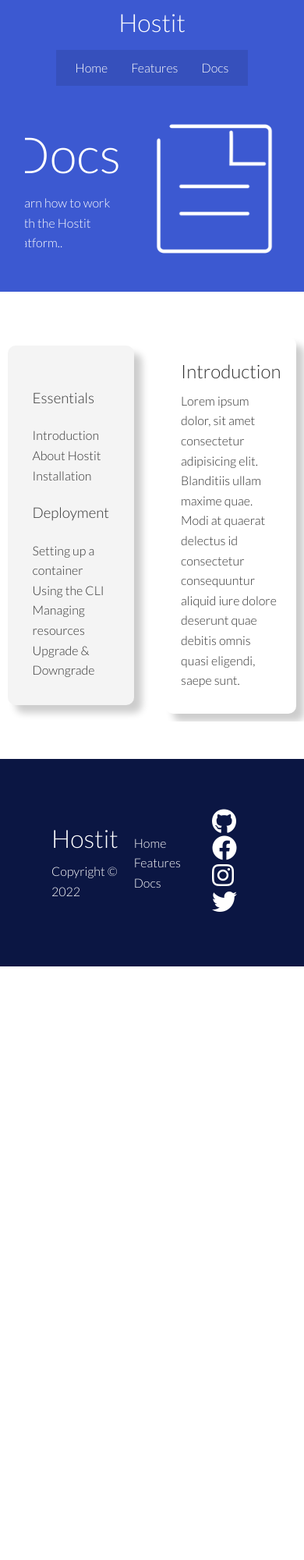
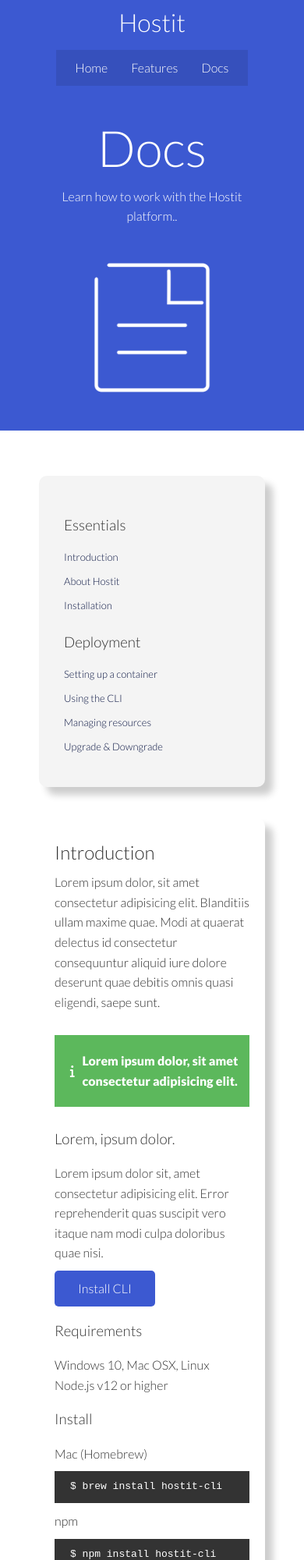
Before and after one commit to ezgisumbul/hostit, a plain HTML site: page docs.html in a window 390 px wide. Shown: the top 2000 px of the page at 78% size. Before the commit the page ends 1239 px from the top, so only its background shows below. Drawn offline with Linux system fonts and the light colour scheme.

Commit message:
style docs. add responsive style for features and docs.

```diff
--- a/css/style.css
+++ b/css/style.css
@@ -5,6 +5,8 @@
   --secondary-color: #1e3bae;
   --dark-color: #0b1643;
   --light-color: #f4f4f4;
+  --success-color: #5cb85c;
+  --error-color: #d9534f;
 }
 
 * {
@@ -42,6 +44,13 @@
 
 img {
   width: 100%;
+}
+
+code,
+pre {
+  background: #333;
+  color: #fff;
+  padding: 10px;
 }
 
 /* Navbar */
@@ -235,11 +244,32 @@
 
 /* Docs main */
 
+.docs-main h3 {
+  margin: 20px 0;
+}
+
+.docs-main .grid {
+  grid-template-columns: 1fr 2fr;
+  align-items: flex-start;
+}
+
+.docs-main nav li {
+  font-size: 13px;
+  padding-bottom: 5px;
+  margin-bottom: 5px;
+}
+
+.docs-main a:hover {
+  color: var(--primary-color);
+}
+
 /* Footer */
 
 .footer .social a {
   margin: 0 20px;
 }
+
+/* Animations */
 
 /* MEDIA QUERIES */
 
@@ -249,9 +279,31 @@
   .showcase .grid,
   .stats .grid,
   .cli .grid,
-  .cloud .grid {
+  .cloud .grid,
+  .features-head .grid,
+  .docs-head .grid,
+  .docs-main .grid,
+  .features-main .grid,
+  .features-sub-head .grid {
     grid-template-columns: 1fr;
     grid-template-rows: 1fr;
+  }
+
+  .features-head,
+  .features-sub-head,
+  .docs-head {
+    text-align: center;
+  }
+
+  .features-head img,
+  .features-sub-head img,
+  .docs-head img {
+    justify-self: center;
+  }
+
+  .features-main .grid > *:first-child,
+  .features-main .grid > *:nth-child(2) {
+    grid-column: 1;
   }
 
   .showcase {
--- a/css/utilities.css
+++ b/css/utilities.css
@@ -92,6 +92,23 @@
 
 /* Text styles */
 
+.text-primary {
+  color: var(--primary-color);
+}
+
+.text-secondary {
+  color: var(--secondary-color);
+}
+
+.text-dark {
+  color: var(--dark-color);
+}
+
+.text-light {
+  color: var(--light-color);
+  color: #333;
+}
+
 .lead {
   font-size: 20px;
 }
@@ -116,6 +133,31 @@
   text-align: center;
 }
 
+/* Alert */
+
+.alert {
+  display: grid;
+  grid-template-columns: 1fr 8fr;
+  align-items: center;
+  background-color: var(--light-color);
+  padding: 10px 10px;
+  font-weight: bold;
+  margin: 30px 0;
+}
+
+.alert i {
+  justify-self: center;
+}
+
+.alert-success {
+  background-color: var(--success-color);
+  color: #fff;
+}
+
+.alert-error {
+  background-color: var(--error-color);
+  color: #fff;
+}
 /* Margins */
 
 /* margin vertical */
--- a/docs.html
+++ b/docs.html
@@ -48,18 +48,20 @@
           <h3 class="marginY-2">Essentials</h3>
           <nav>
             <ul>
-              <li><a href="">Introduction</a></li>
-              <li><a href="">About Hostit</a></li>
-              <li><a href="">Installation</a></li>
+              <li><a class="text-dark" href="">Introduction</a></li>
+              <li><a class="text-dark" href="">About Hostit</a></li>
+              <li><a class="text-dark" href="">Installation</a></li>
             </ul>
           </nav>
           <h3 class="marginY-2">Deployment</h3>
           <nav>
             <ul>
-              <li><a href="">Setting up a container</a></li>
-              <li><a href="">Using the CLI</a></li>
-              <li><a href="">Managing resources</a></li>
-              <li><a href="">Upgrade & Downgrade</a></li>
+              <li>
+                <a class="text-dark" href="">Setting up a container</a>
+              </li>
+              <li><a class="text-dark" href="">Using the CLI</a></li>
+              <li><a class="text-dark" href="">Managing resources</a></li>
+              <li><a class="text-dark" href="">Upgrade & Downgrade</a></li>
             </ul>
           </nav>
         </aside>
@@ -72,8 +74,29 @@
             eligendi, saepe sunt.
           </p>
           <div class="alert alert-success">
+            <i class="fas fa-info"></i>
+            <p>Lorem ipsum dolor, sit amet consectetur adipisicing elit.</p>
+          </div>
+          <h3>Lorem, ipsum dolor.</h3>
+          <p>
+            Lorem ipsum dolor sit, amet consectetur adipisicing elit. Error
+            reprehenderit quas suscipit vero itaque nam modi culpa doloribus
+            quae nisi.
+          </p>
+          <a href="" class="btn btn-primary">Install CLI</a>
+          <h3>Requirements</h3>
+          <ul>
+            <li>Windows 10, Mac OSX, Linux</li>
+            <li>Node.js v12 or higher</li>
+          </ul>
 
-          </div>
+          <h3>Install</h3>
+          <p>Mac (Homebrew)</p>
+          <pre><code>$ brew install hostit-cli</code></pre>
+          <p>npm</p>
+          <pre><code>$ npm install hostit-cli</code></pre>
+          <p>yarn</p>
+          <pre><code>$ yarn install hostit-cli</code></pre>
         </div>
       </div>
     </section>
```
